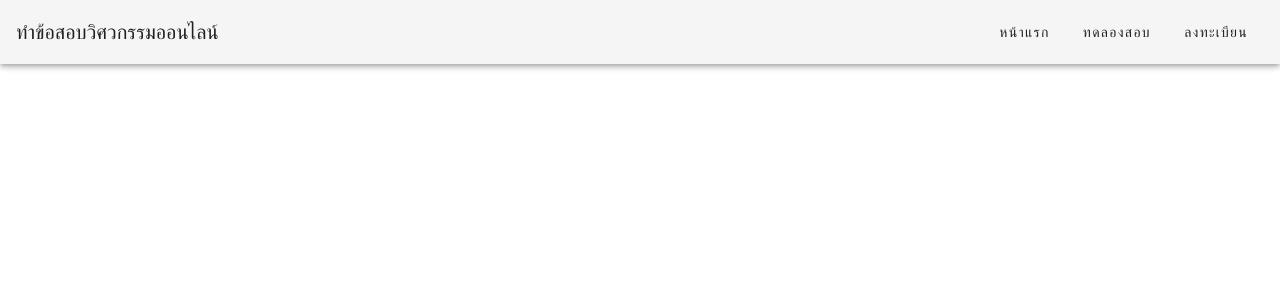
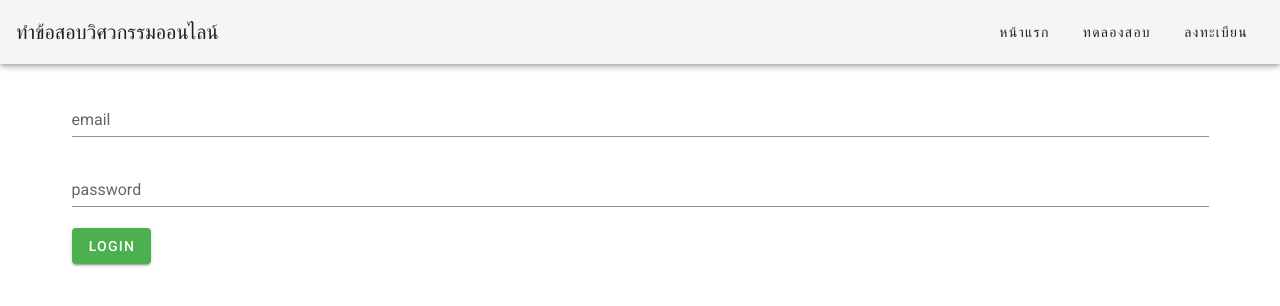
Before and after one commit to tao-Isaman/engineerprofile, a Nuxt app: page /login in a window 1280 px wide. Shown: the top 306 px of the page. Built offline with nearby package versions, Linux system fonts and the light colour scheme.

Commit message:
init firebase

```diff
--- /dev/null
+++ b/pages/login.vue
@@ -0,0 +1,45 @@
+<template>
+  <v-container>
+    <v-form ref="form" v-model="valid" lazy-validation>
+      <v-text-field
+        v-model="email"
+        :rules="emailRules"
+        label="email"
+        type="email"
+        required
+      ></v-text-field>
+
+      <v-text-field
+        v-model="password"
+        :rules="passwordRules"
+        label="password"
+        type="password"
+        required
+      ></v-text-field>
+
+      <v-btn
+        :disabled="!valid"
+        color="success"
+        class="mr-4"
+        @click="validate"
+      >
+        login
+      </v-btn>
+    </v-form>
+  </v-container>
+</template>
+
+<script>
+export default {
+  data: () => ({
+    valid: true,
+    email: '',
+    emailRules: [
+      (v) => !!v || 'Name is required',
+      (v) => /.+@.+\..+/.test(v) || 'E-mail must be valid',
+    ],
+    password: '',
+    passwordRules: [(v) => !!v || 'password is required'],
+  }),
+}
+</script>
```
Also changed, not shown: pages/index.vue (+1 -6 lines), public/index.html (added, +89 -0 lines), assets/override.scss (added), firebase.json (added), 1 other file (tests, documents, lock files or other folders).
